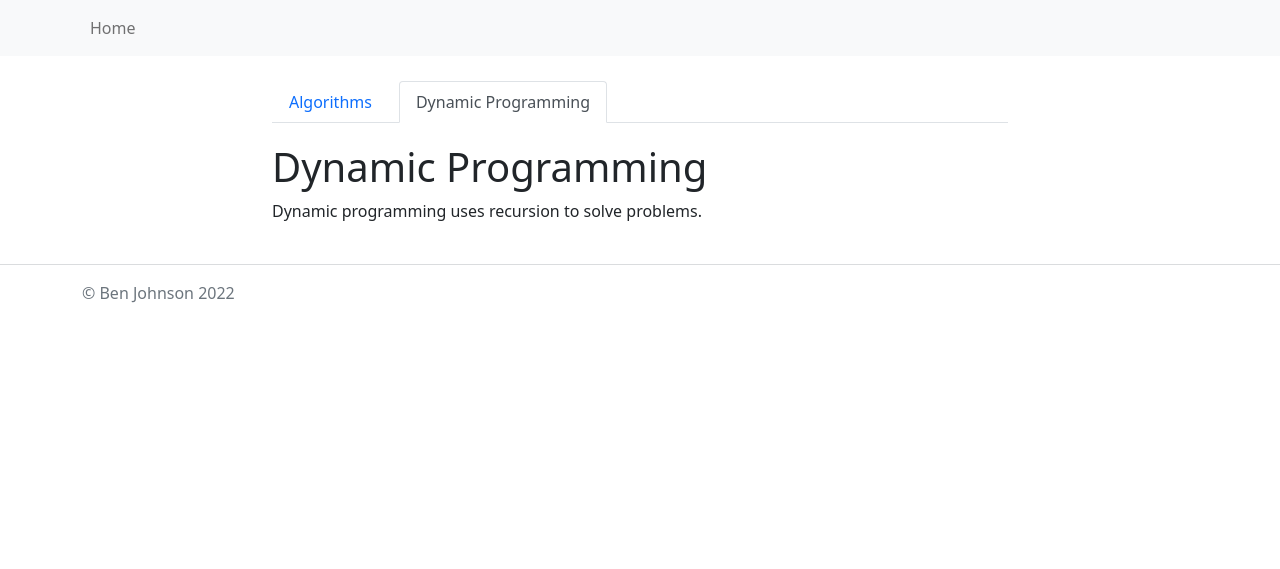
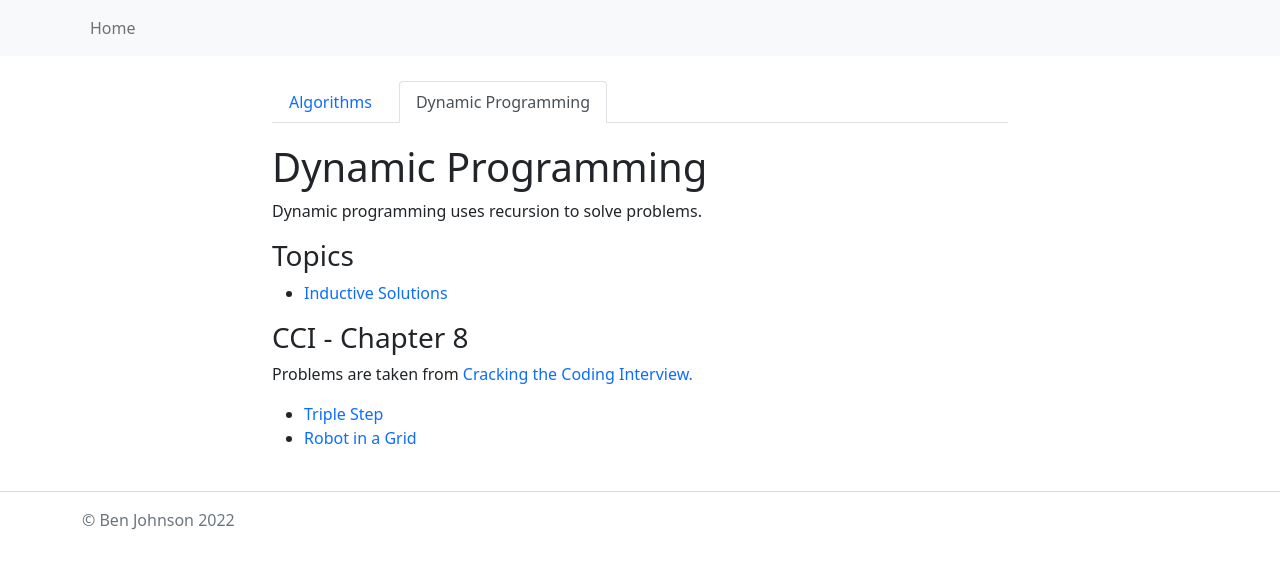
Before and after one commit to bdjohnson529/codechalet.com, a Jekyll site: the page built from _docs/algorithms/recursion/index.md, in a window 1280 px wide. Shown: the top 569 px of the page. Built offline with Jekyll 4.4.1, drawn with Linux system fonts in a browser that asks for light colours; nearby versions of some CDN libraries.

Commit message:
chapter 8

```diff
--- a/_docs/algorithms/recursion/index.md
+++ b/_docs/algorithms/recursion/index.md
@@ -5,12 +5,15 @@ order: 6
 topic: Algorithms
 topic_path: /docs/algorithms/index.html
 ---
+{% assign pages = site.docs | sort: 'order' %}
+
 Dynamic programming uses recursion to solve problems.
 
+### Topics
 <ul>
 {%- for page in pages -%}
   {% if page.path contains "algorithms/recursion/" %}
-    {% unless page.path contains "algorithms/recursion/index.md" %}
+    {% unless page.path contains "algorithms/recursion/index.md" or page.path contains "recursion/problems" %}
       <li>
         <a href="{{ page.url | relative_url }}">
           {{ page.title | escape }}
@@ -20,3 +23,18 @@ Dynamic programming uses recursion to solve problems.
   {% endif %}
 {%- endfor -%}
 </ul>
+
+### CCI - Chapter 8
+Problems are taken from [Cracking the Coding Interview.](https://www.amazon.com/Cracking-Coding-Interview-Programming-Questions/dp/0984782850)
+
+<ul>
+{%- for page in pages -%}
+  {% if page.path contains "algorithms/recursion/problems" %}
+    <li>
+      <a href="{{ page.url | relative_url }}">
+        {{ page.title | escape }}
+      </a>
+    </li>
+  {% endif %}
+{%- endfor -%}
+</ul>
```
Also changed, not shown: _docs/algorithms/arrays/problems/bdj_1.md (+3 -3 lines), _docs/algorithms/recursion/inductive.md (+2 -2 lines), _docs/algorithms/recursion/problems/8_1.md (added, +45 -0 lines), _docs/algorithms/recursion/problems/8_2.md (added, +49 -0 lines).
